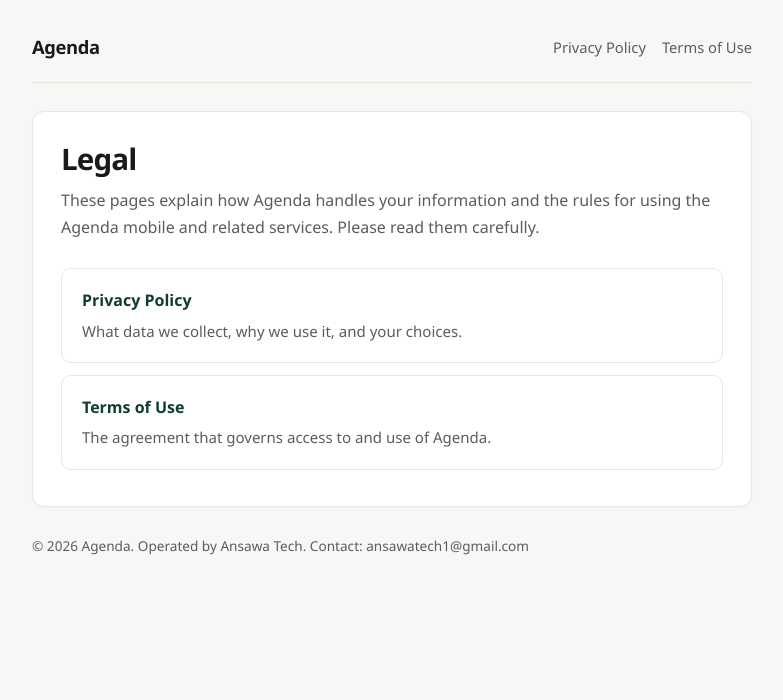
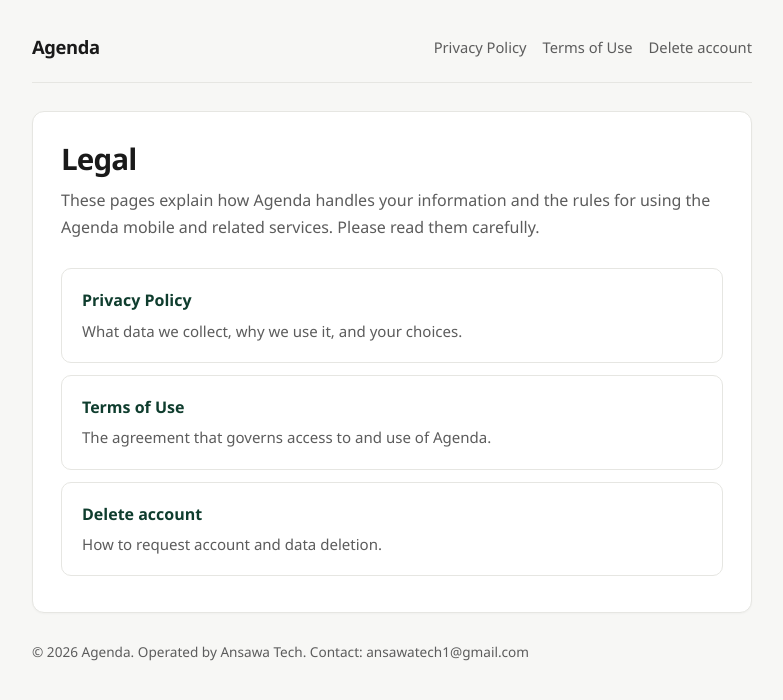
Before and after one commit to Rejeb-Dendir/agenda-legal, a plain HTML site: page index.html in a window 1280 px wide. Shown: the whole page, without its empty margins (248-1031 px from the left). Drawn offline with Linux system fonts and the light colour scheme.

Commit message:
Update index.html

```diff
--- a/index.html
+++ b/index.html
@@ -4,7 +4,7 @@
   <meta charset="utf-8" />
   <meta name="viewport" content="width=device-width, initial-scale=1" />
   <title>Agenda Legal</title>
-  <meta name="description" content="Privacy Policy and Terms of Use for the Agenda business management app." />
+  <meta name="description" content="Privacy Policy, Terms of Use, and account deletion for the Agenda business management app." />
   <link rel="stylesheet" href="styles.css" />
 </head>
 <body>
@@ -14,6 +14,7 @@
       <nav class="nav" aria-label="Legal">
         <a href="privacy.html">Privacy Policy</a>
         <a href="terms.html">Terms of Use</a>
+        <a href="delete-account.html">Delete account</a>
       </nav>
     </header>
 
@@ -33,6 +34,10 @@
           <strong>Terms of Use</strong>
           <span>The agreement that governs access to and use of Agenda.</span>
         </a>
+        <a class="link-card" href="delete-account.html">
+          <strong>Delete account</strong>
+          <span>How to request account and data deletion.</span>
+        </a>
       </div>
     </main>
 
```
